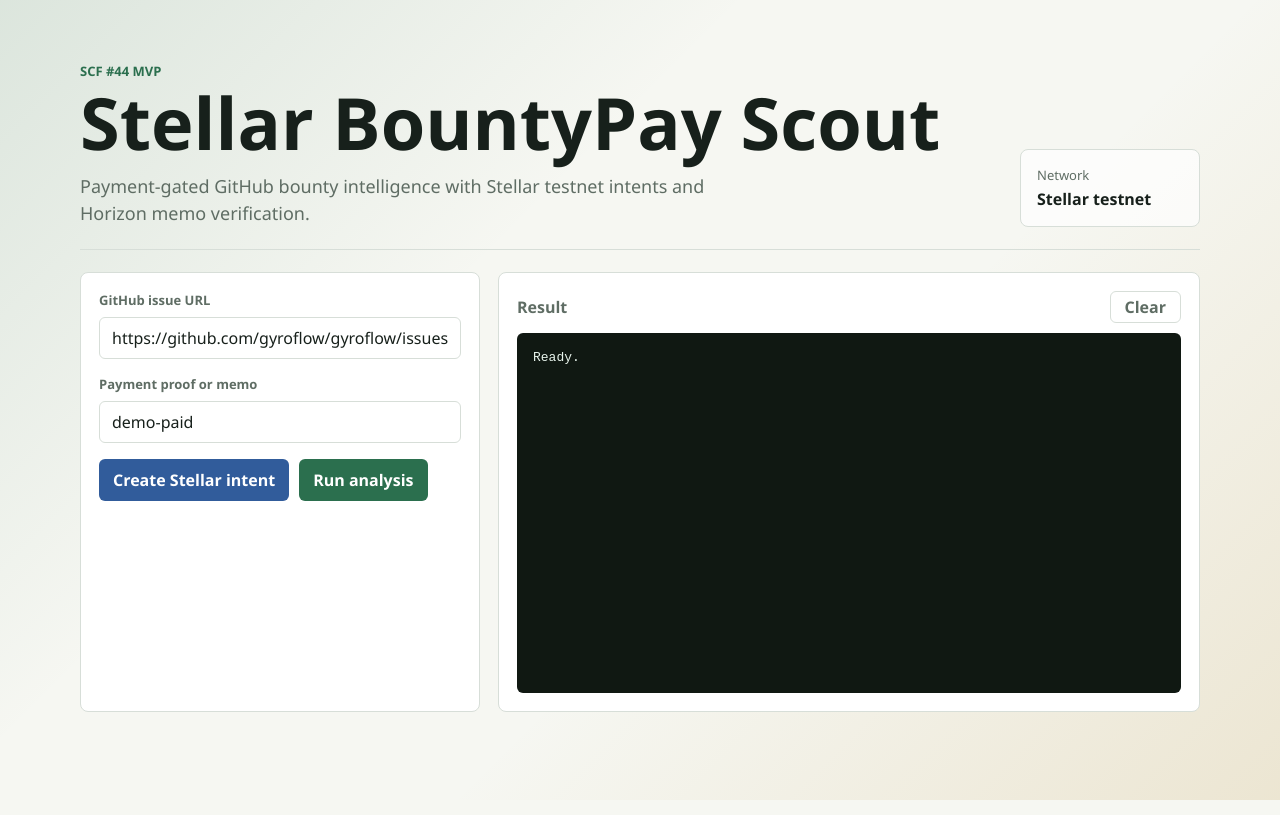
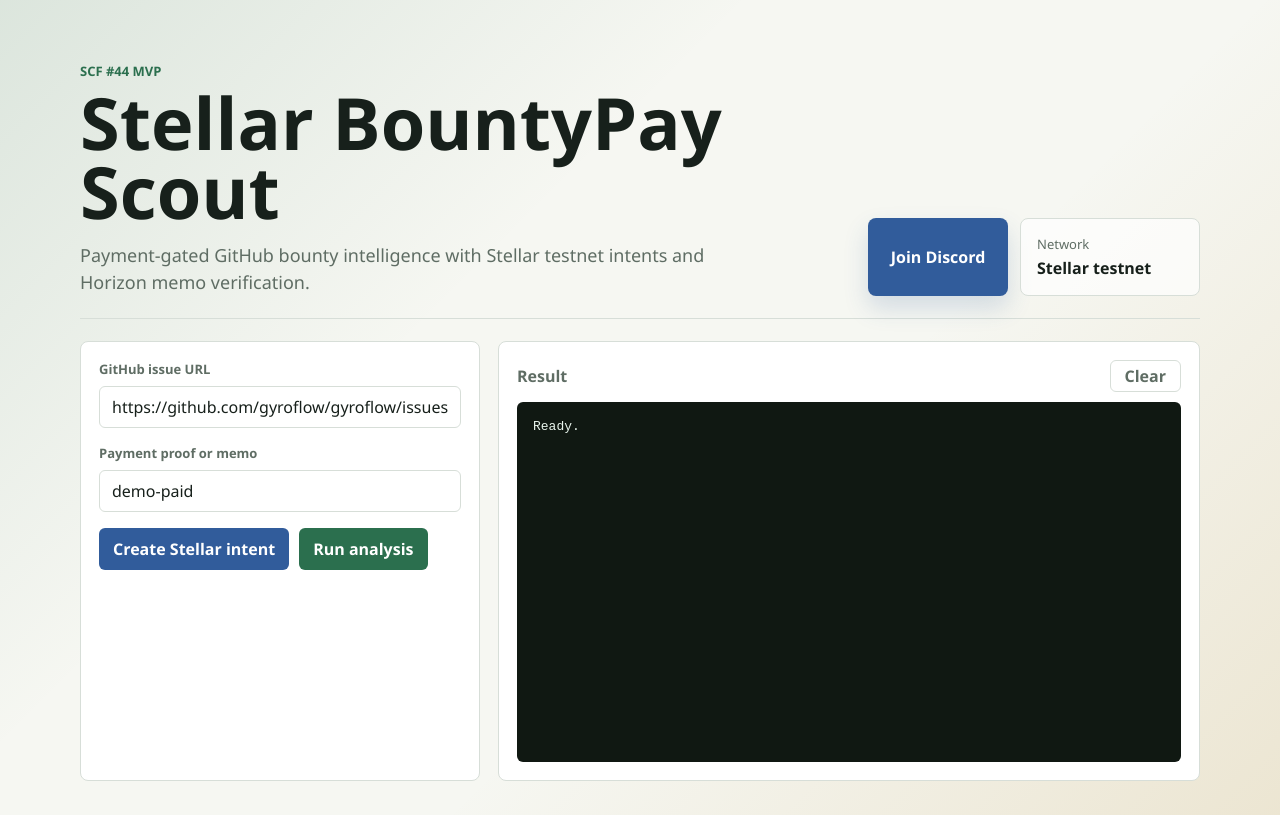
Before and after one commit to sevencat2004/stellar-bountypay-scout, a website: page public/index.html in a window 1280 px wide. Drawn offline with Linux system fonts and the light colour scheme.

Commit message:
Add Discord link to dashboard

```diff
--- a/public/index.html
+++ b/public/index.html
@@ -14,9 +14,12 @@
           <h1>Stellar BountyPay Scout</h1>
           <p class="lede">Payment-gated GitHub bounty intelligence with Stellar testnet intents and Horizon memo verification.</p>
         </div>
-        <div class="status">
-          <span>Network</span>
-          <strong>Stellar testnet</strong>
+        <div class="hero-actions" aria-label="Project links">
+          <a class="discord-link" href="https://discord.gg/stellardev" target="_blank" rel="noreferrer">Join Discord</a>
+          <div class="status">
+            <span>Network</span>
+            <strong>Stellar testnet</strong>
+          </div>
         </div>
       </section>
 
--- a/public/styles.css
+++ b/public/styles.css
@@ -61,6 +61,32 @@
   color: var(--muted);
   font-size: 18px;
   line-height: 1.5;
+}
+
+.hero-actions {
+  display: flex;
+  align-items: stretch;
+  gap: 12px;
+}
+
+.discord-link {
+  display: inline-flex;
+  align-items: center;
+  justify-content: center;
+  min-width: 140px;
+  padding: 0 16px;
+  border: 1px solid rgba(49, 92, 155, 0.35);
+  border-radius: 8px;
+  background: var(--blue);
+  color: #ffffff;
+  font-weight: 800;
+  text-decoration: none;
+  box-shadow: 0 12px 24px rgba(49, 92, 155, 0.18);
+}
+
+.discord-link:focus-visible,
+.discord-link:hover {
+  background: #274a7d;
 }
 
 .status {
@@ -175,8 +201,17 @@
     display: block;
   }
 
+  .hero-actions {
+    margin-top: 18px;
+    flex-wrap: wrap;
+  }
+
+  .discord-link {
+    min-height: 54px;
+  }
+
   .status {
-    margin-top: 18px;
+    flex: 1 1 180px;
   }
 
   .workspace {
```
Also changed, not shown: README.md.
